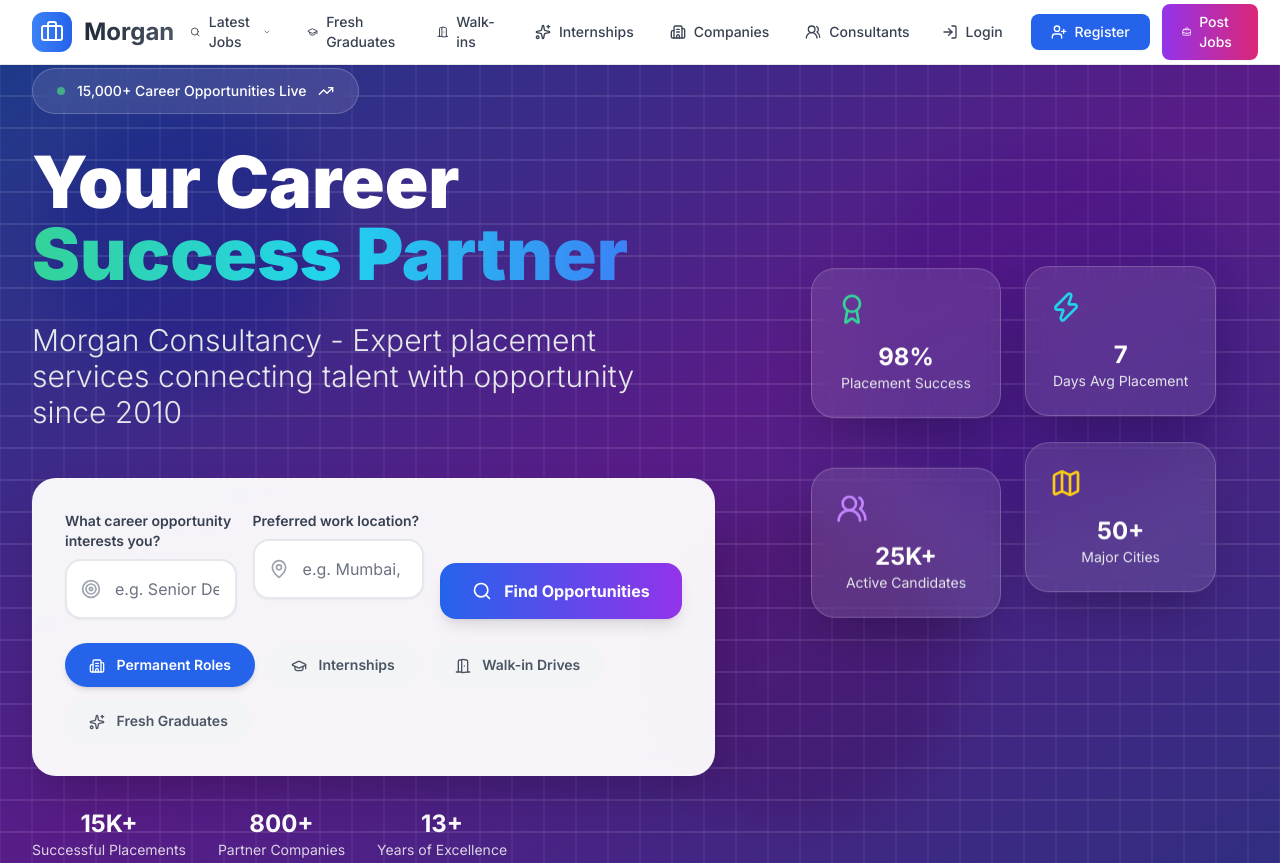
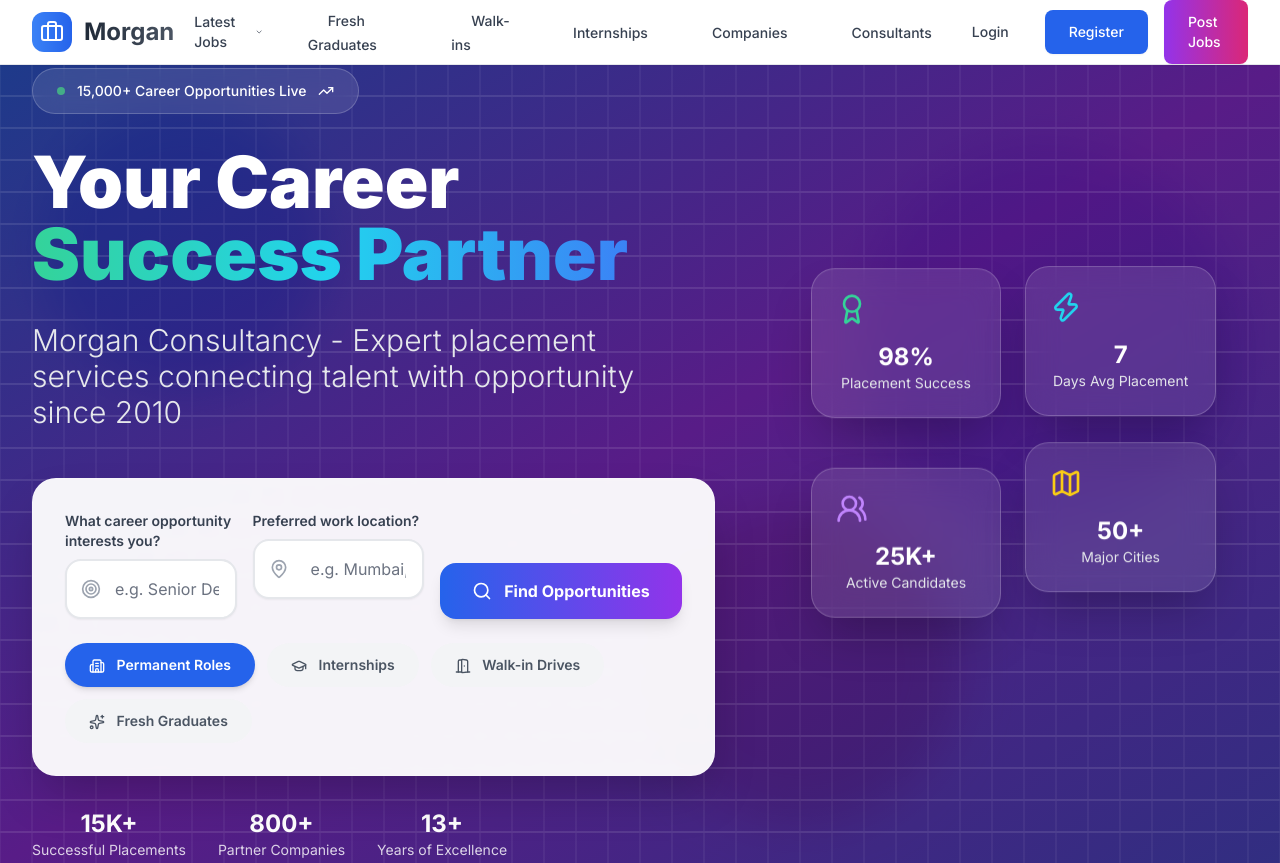
Before and after one commit to ishant721/job-ortal, a Django app: template templates/index.html in a window 1280 px wide. Shown: the top 863 px of the page. Run offline with Django 5.2, Linux system fonts and the light colour scheme; the template is opened without the code that fills it, so the values that code supplies are empty; parts of the project's set-up code (start-up, migrations or seed data) failed here and were passed over; some libraries are stand-ins or nearby versions.

Commit message:
Assistant checkpoint: Improved navbar spacing and removed icons, fixed search location input spacing
Assistant generated file changes:
- templates/base.html: Remove icons from navbar and improve spacing, Remove icons from user actions and improve spacing, Remove icons from mobile menu
- templates/index.html: Fix spacing in location input field

---

User prompt:

improve the navbar along with its spacing it looks too congested right now and also remove the icons in navbar,  then in fix the spacing of search bar of location in the card

Replit-Commit-Author: Assistant
Replit-Commit-Session-Id: 251c2590-c9a6-4555-a1d8-8000164ee57e

```diff
--- a/templates/base.html
+++ b/templates/base.html
@@ -94,14 +94,13 @@
             </div>
 
             <!-- Desktop Navigation Menu -->
-            <div class="hidden lg:flex items-center space-x-1">
-              <ul class="flex items-center space-x-1">
+            <div class="hidden lg:flex items-center space-x-6">
+              <ul class="flex items-center space-x-6">
                 <!-- Jobs Dropdown -->
                 <li class="relative group">
-                  <a href="{% url 'jobs:index' %}" class="flex items-center text-gray-700 hover:text-primary-600 text-sm font-medium px-4 py-2 rounded-lg hover:bg-gray-50 transition-all duration-200">
-                    <i data-lucide="search" class="w-4 h-4 mr-2"></i>
+                  <a href="{% url 'jobs:index' %}" class="flex items-center text-gray-700 hover:text-primary-600 text-sm font-medium px-5 py-3 rounded-lg hover:bg-gray-50 transition-all duration-200">
                     Latest Jobs
-                    <i data-lucide="chevron-down" class="w-3 h-3 ml-1 transform group-hover:rotate-180 transition-transform duration-200"></i>
+                    <i data-lucide="chevron-down" class="w-3 h-3 ml-2 transform group-hover:rotate-180 transition-transform duration-200"></i>
                   </a>
                   <!-- Dropdown Menu -->
                   <div class="absolute left-0 mt-2 w-80 bg-white border border-gray-200 shadow-xl opacity-0 invisible group-hover:opacity-100 group-hover:visible transition-all duration-300 z-50 rounded-xl">
@@ -131,35 +130,35 @@
                 </li>
 
                 <!-- Other Navigation Items -->
-                <li><a href="{% url 'fresher_jobs_by_skills' 'fresher' %}" class="flex items-center text-gray-700 hover:text-primary-600 text-sm font-medium px-4 py-2 rounded-lg hover:bg-gray-50 transition-all duration-200"><i data-lucide="graduation-cap" class="w-4 h-4 mr-2"></i>Fresh Graduates</a></li>
-                <li><a href="{% url 'fresher_jobs_by_skills' 'walkin' %}" class="flex items-center text-gray-700 hover:text-primary-600 text-sm font-medium px-4 py-2 rounded-lg hover:bg-gray-50 transition-all duration-200"><i data-lucide="door-open" class="w-4 h-4 mr-2"></i>Walk-ins</a></li>
-                <li><a href="{% url 'internship_jobs' %}" class="flex items-center text-gray-700 hover:text-primary-600 text-sm font-medium px-4 py-2 rounded-lg hover:bg-gray-50 transition-all duration-200"><i data-lucide="sparkles" class="w-4 h-4 mr-2"></i>Internships</a></li>
-                <li><a href="{% url 'companies' %}" class="flex items-center text-gray-700 hover:text-primary-600 text-sm font-medium px-4 py-2 rounded-lg hover:bg-gray-50 transition-all duration-200"><i data-lucide="building-2" class="w-4 h-4 mr-2"></i>Companies</a></li>
-                <li><a href="{% url 'recruiters' %}" class="flex items-center text-gray-700 hover:text-primary-600 text-sm font-medium px-4 py-2 rounded-lg hover:bg-gray-50 transition-all duration-200"><i data-lucide="users-round" class="w-4 h-4 mr-2"></i>Consultants</a></li>
+                <li><a href="{% url 'fresher_jobs_by_skills' 'fresher' %}" class="text-gray-700 hover:text-primary-600 text-sm font-medium px-5 py-3 rounded-lg hover:bg-gray-50 transition-all duration-200">Fresh Graduates</a></li>
+                <li><a href="{% url 'fresher_jobs_by_skills' 'walkin' %}" class="text-gray-700 hover:text-primary-600 text-sm font-medium px-5 py-3 rounded-lg hover:bg-gray-50 transition-all duration-200">Walk-ins</a></li>
+                <li><a href="{% url 'internship_jobs' %}" class="text-gray-700 hover:text-primary-600 text-sm font-medium px-5 py-3 rounded-lg hover:bg-gray-50 transition-all duration-200">Internships</a></li>
+                <li><a href="{% url 'companies' %}" class="text-gray-700 hover:text-primary-600 text-sm font-medium px-5 py-3 rounded-lg hover:bg-gray-50 transition-all duration-200">Companies</a></li>
+                <li><a href="{% url 'recruiters' %}" class="text-gray-700 hover:text-primary-600 text-sm font-medium px-5 py-3 rounded-lg hover:bg-gray-50 transition-all duration-200">Consultants</a></li>
               </ul>
             </div>
 
             <!-- User Actions -->
-            <div class="hidden lg:flex items-center space-x-3">
+            <div class="hidden lg:flex items-center space-x-4">
               {% if request.user.is_authenticated %}
-                <a href="{% url 'my:alerts_list'%}" class="flex items-center text-gray-700 hover:text-primary-600 text-sm font-medium px-4 py-2 rounded-lg hover:bg-gray-50 transition-all duration-200">
-                  <i data-lucide="bell" class="w-4 h-4 mr-2"></i>Job Alerts
+                <a href="{% url 'my:alerts_list'%}" class="text-gray-700 hover:text-primary-600 text-sm font-medium px-5 py-3 rounded-lg hover:bg-gray-50 transition-all duration-200">
+                  Job Alerts
                 </a>
-                <a href="{% url 'my:profile' %}" class="flex items-center text-gray-700 hover:text-primary-600 text-sm font-medium px-4 py-2 rounded-lg hover:bg-gray-50 transition-all duration-200">
-                  <i data-lucide="user" class="w-4 h-4 mr-2"></i>My Profile
+                <a href="{% url 'my:profile' %}" class="text-gray-700 hover:text-primary-600 text-sm font-medium px-5 py-3 rounded-lg hover:bg-gray-50 transition-all duration-200">
+                  My Profile
                 </a>
-                <a href="/logout/?next={{ request.path }}" class="flex items-center text-gray-700 hover:text-red-600 text-sm font-medium px-4 py-2 rounded-lg hover:bg-red-50 transition-all duration-200">
-                  <i data-lucide="log-out" class="w-4 h-4 mr-2"></i>Logout
+                <a href="/logout/?next={{ request.path }}" class="text-gray-700 hover:text-red-600 text-sm font-medium px-5 py-3 rounded-lg hover:bg-red-50 transition-all duration-200">
+                  Logout
                 </a>
               {% else %}
-                <a href="/login" class="flex items-center text-gray-700 hover:text-primary-600 text-sm font-medium px-4 py-2 rounded-lg hover:bg-gray-50 transition-all duration-200">
-                  <i data-lucide="log-in" class="w-4 h-4 mr-2"></i>Login
+                <a href="/login" class="text-gray-700 hover:text-primary-600 text-sm font-medium px-5 py-3 rounded-lg hover:bg-gray-50 transition-all duration-200">
+                  Login
                 </a>
-                <a href="/register" class="flex items-center bg-primary-600 hover:bg-primary-700 text-white text-sm px-5 py-2 rounded-lg transition-all duration-200 font-medium shadow-sm hover:shadow-md">
-                  <i data-lucide="user-plus" class="w-4 h-4 mr-2"></i>Register
+                <a href="/register" class="bg-primary-600 hover:bg-primary-700 text-white text-sm px-6 py-3 rounded-lg transition-all duration-200 font-medium shadow-sm hover:shadow-md">
+                  Register
                 </a>
-                <a href="{% url 'post_job' %}" class="flex items-center bg-gradient-to-r from-purple-600 to-pink-600 hover:from-purple-700 hover:to-pink-700 text-white text-sm px-5 py-2 rounded-lg transition-all duration-200 font-medium shadow-sm hover:shadow-md">
-                  <i data-lucide="briefcase-business" class="w-4 h-4 mr-2"></i>Post Jobs
+                <a href="{% url 'post_job' %}" class="bg-gradient-to-r from-purple-600 to-pink-600 hover:from-purple-700 hover:to-pink-700 text-white text-sm px-6 py-3 rounded-lg transition-all duration-200 font-medium shadow-sm hover:shadow-md">
+                  Post Jobs
                 </a>
               {% endif %}
             </div>
@@ -176,22 +175,22 @@
           <!-- Mobile Menu -->
           <div id="mobile-menu" class="lg:hidden hidden border-t border-gray-200 bg-white">
             <div class="p-4 space-y-2">
-              <a href="{% url 'jobs:index' %}" class="flex items-center text-gray-700 hover:text-primary-600 text-sm font-medium px-3 py-2 rounded-md hover:bg-gray-50 transition-all duration-200"><i data-lucide="search" class="w-4 h-4 mr-2"></i>Latest Jobs</a>
-              <a href="{% url 'fresher_jobs_by_skills' 'fresher' %}" class="flex items-center text-gray-700 hover:text-primary-600 text-sm font-medium px-3 py-2 rounded-md hover:bg-gray-50 transition-all duration-200"><i data-lucide="graduation-cap" class="w-4 h-4 mr-2"></i>Fresh Graduates</a>
-              <a href="{% url 'fresher_jobs_by_skills' 'walkin' %}" class="flex items-center text-gray-700 hover:text-primary-600 text-sm font-medium px-3 py-2 rounded-md hover:bg-gray-50 transition-all duration-200"><i data-lucide="door-open" class="w-4 h-4 mr-2"></i>Walk-ins</a>
-              <a href="{% url 'internship_jobs'%}" class="flex items-center text-gray-700 hover:text-primary-600 text-sm font-medium px-3 py-2 rounded-md hover:bg-gray-50 transition-all duration-200"><i data-lucide="sparkles" class="w-4 h-4 mr-2"></i>Internships</a>
-              <a href="{% url 'companies' %}" class="flex items-center text-gray-700 hover:text-primary-600 text-sm font-medium px-3 py-2 rounded-md hover:bg-gray-50 transition-all duration-200"><i data-lucide="building-2" class="w-4 h-4 mr-2"></i>Companies</a>
-              <a href="{% url 'recruiters' %}" class="flex items-center text-gray-700 hover:text-primary-600 text-sm font-medium px-3 py-2 rounded-md hover:bg-gray-50 transition-all duration-200"><i data-lucide="users-round" class="w-4 h-4 mr-2"></i>Consultants</a>
+              <a href="{% url 'jobs:index' %}" class="block text-gray-700 hover:text-primary-600 text-sm font-medium px-3 py-2 rounded-md hover:bg-gray-50 transition-all duration-200">Latest Jobs</a>
+              <a href="{% url 'fresher_jobs_by_skills' 'fresher' %}" class="block text-gray-700 hover:text-primary-600 text-sm font-medium px-3 py-2 rounded-md hover:bg-gray-50 transition-all duration-200">Fresh Graduates</a>
+              <a href="{% url 'fresher_jobs_by_skills' 'walkin' %}" class="block text-gray-700 hover:text-primary-600 text-sm font-medium px-3 py-2 rounded-md hover:bg-gray-50 transition-all duration-200">Walk-ins</a>
+              <a href="{% url 'internship_jobs'%}" class="block text-gray-700 hover:text-primary-600 text-sm font-medium px-3 py-2 rounded-md hover:bg-gray-50 transition-all duration-200">Internships</a>
+              <a href="{% url 'companies' %}" class="block text-gray-700 hover:text-primary-600 text-sm font-medium px-3 py-2 rounded-md hover:bg-gray-50 transition-all duration-200">Companies</a>
+              <a href="{% url 'recruiters' %}" class="block text-gray-700 hover:text-primary-600 text-sm font-medium px-3 py-2 rounded-md hover:bg-gray-50 transition-all duration-200">Consultants</a>
 
               {% if request.user.is_authenticated %}
                 <div class="border-t border-gray-200 pt-3 mt-3 space-y-2">
-                  <a href="{% url 'my:alerts_list'%}" class="flex items-center text-gray-700 hover:text-primary-600 text-sm font-medium px-3 py-2 rounded-md hover:bg-gray-50 transition-all duration-200"><i data-lucide="bell" class="w-4 h-4 mr-2"></i>Job Alerts</a>
-                  <a href="{% url 'my:profile' %}" class="flex items-center text-gray-700 hover:text-primary-600 text-sm font-medium px-3 py-2 rounded-md hover:bg-gray-50 transition-all duration-200"><i data-lucide="user" class="w-4 h-4 mr-2"></i>My Profile</a>
-                  <a href="/logout/?next={{ request.path }}" class="flex items-center text-red-600 hover:text-red-700 text-sm font-medium px-3 py-2 rounded-md hover:bg-red-50 transition-all duration-200"><i data-lucide="log-out" class="w-4 h-4 mr-2"></i>Logout</a>
+                  <a href="{% url 'my:alerts_list'%}" class="block text-gray-700 hover:text-primary-600 text-sm font-medium px-3 py-2 rounded-md hover:bg-gray-50 transition-all duration-200">Job Alerts</a>
+                  <a href="{% url 'my:profile' %}" class="block text-gray-700 hover:text-primary-600 text-sm font-medium px-3 py-2 rounded-md hover:bg-gray-50 transition-all duration-200">My Profile</a>
+                  <a href="/logout/?next={{ request.path }}" class="block text-red-600 hover:text-red-700 text-sm font-medium px-3 py-2 rounded-md hover:bg-red-50 transition-all duration-200">Logout</a>
                 </div>
               {% else %}
                 <div class="border-t border-gray-200 pt-3 mt-3 space-y-2">
-                  <a href="/login" class="flex items-center text-gray-700 hover:text-primary-600 text-sm font-medium px-3 py-2 rounded-md hover:bg-gray-50 transition-all duration-200"><i data-lucide="log-in" class="w-4 h-4 mr-2"></i>Login</a>
+                  <a href="/login" class="block text-gray-700 hover:text-primary-600 text-sm font-medium px-3 py-2 rounded-md hover:bg-gray-50 transition-all duration-200">Login</a>
                   <a href="/register" class="block bg-primary-600 hover:bg-primary-700 text-white text-sm px-3 py-2 rounded-md transition-all duration-200 text-center font-medium">Register</a>
                   <a href="{% url 'post_job' %}" class="block bg-gradient-to-r from-purple-600 to-pink-600 hover:from-purple-700 hover:to-pink-700 text-white text-sm px-3 py-2 rounded-md transition-all duration-200 text-center font-medium">Post Jobs</a>
                 </div>
--- a/templates/index.html
+++ b/templates/index.html
@@ -75,7 +75,7 @@
                   <div class="absolute inset-y-0 left-0 pl-4 flex items-center pointer-events-none">
                     <i data-lucide="map-pin" class="w-5 h-5 text-gray-400 group-focus-within:text-primary-500 transition-colors"></i>
                   </div>
-                  <input type="text" class="w-full pl-12 pr-4 py-4 border-2 border-gray-200 rounded-2xl focus:ring-2 focus:ring-primary-500 focus:border-transparent bg-white text-gray-900 placeholder-gray-500 shadow-sm transition-all duration-200 hover:shadow-md" name="location" id="location_input" placeholder="e.g. Mumbai, Delhi, Pune, Remote" autocomplete="off">
+                  <input type="text" class="w-full pl-14 pr-4 py-4 border-2 border-gray-200 rounded-2xl focus:ring-2 focus:ring-primary-500 focus:border-transparent bg-white text-gray-900 placeholder-gray-500 shadow-sm transition-all duration-200 hover:shadow-md" name="location" id="location_input" placeholder="e.g. Mumbai, Delhi, Pune, Remote" autocomplete="off">
                   <div id="location-autocomplete" class="absolute z-[9999] w-full bg-white border border-gray-200 rounded-2xl shadow-xl mt-2 hidden max-h-60 overflow-y-auto"></div>
                 </div>
               </div>
```
